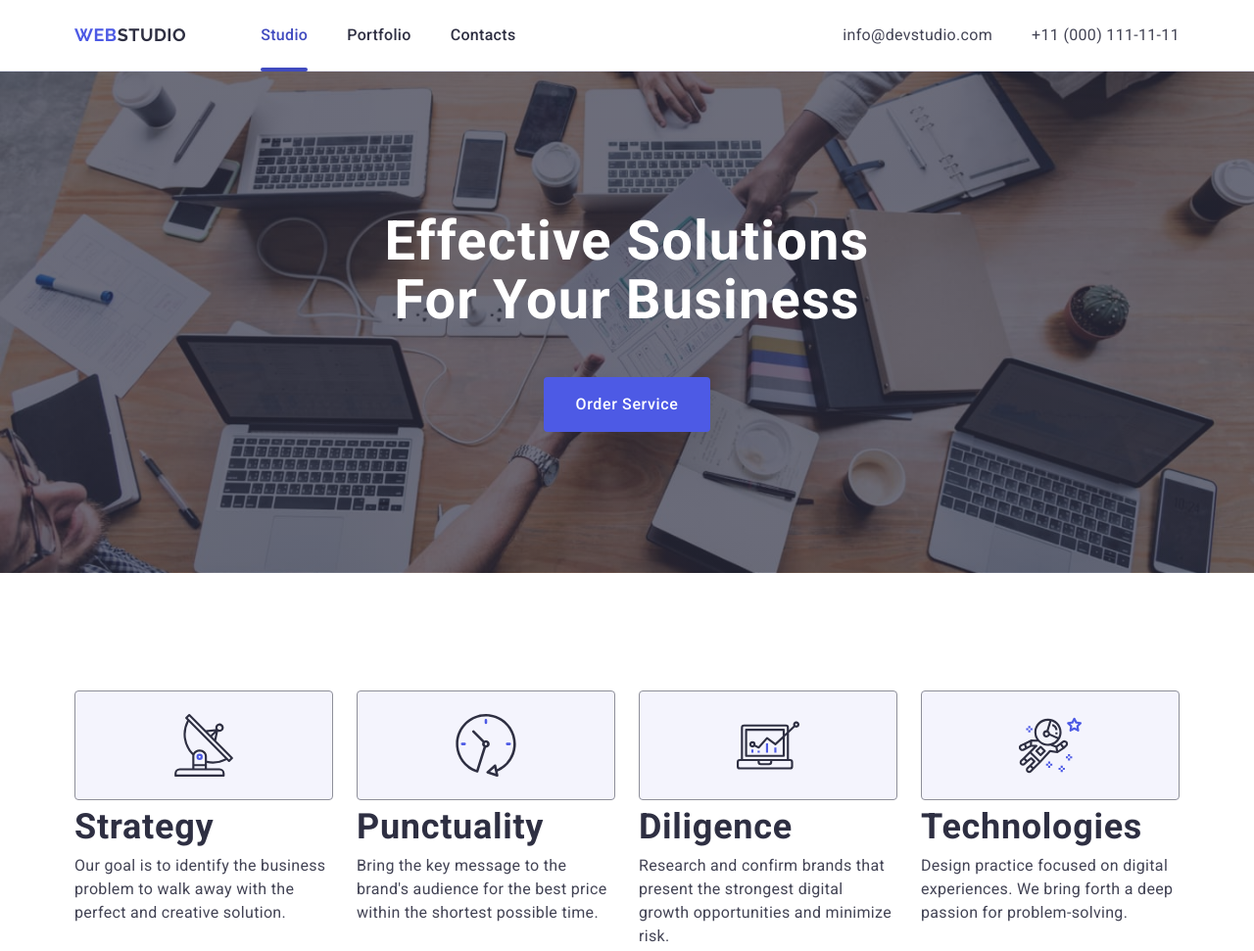
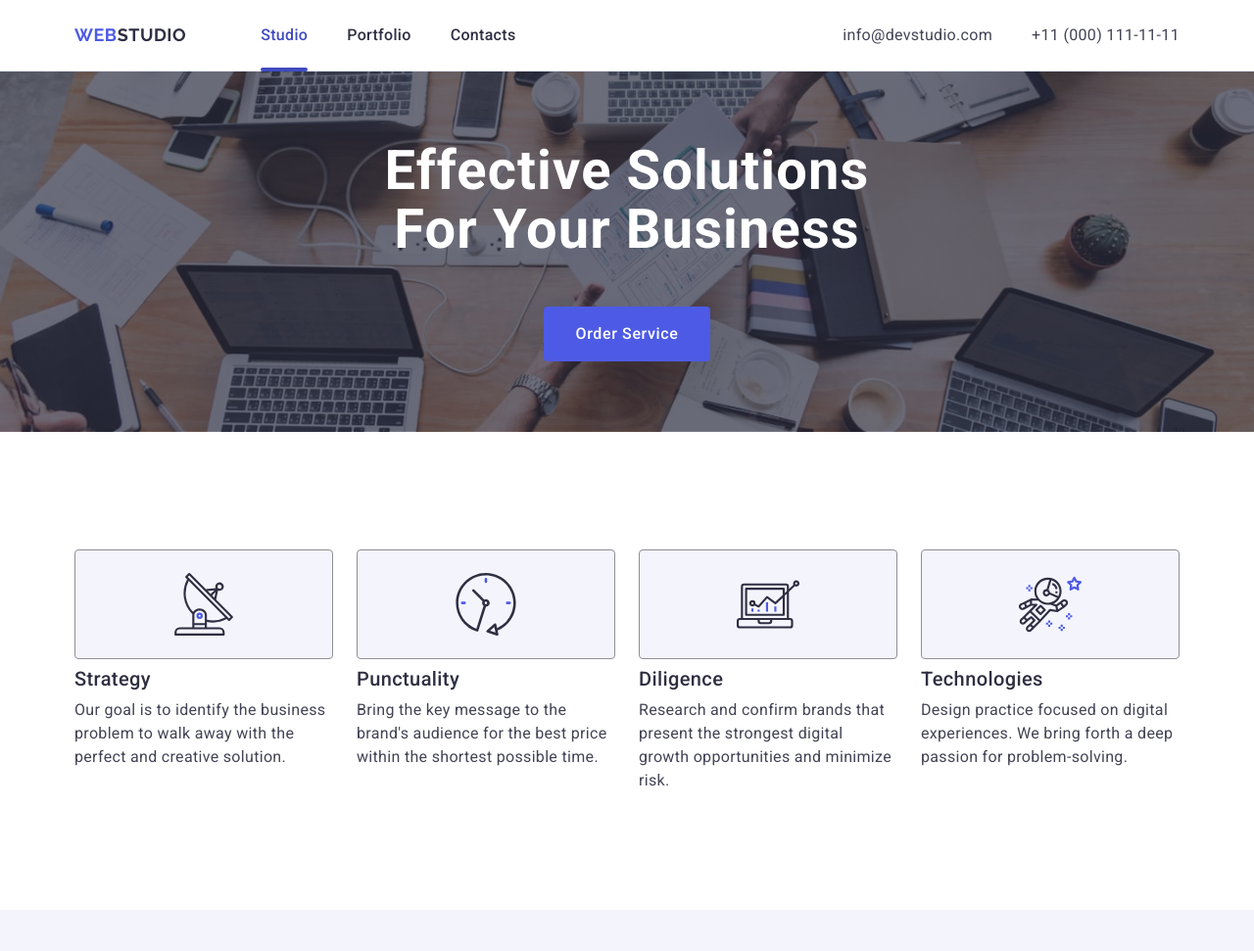
Before and after one commit to IrinaKataytseva/goit-markup-hw-06, a plain HTML site: page index.html in a window 1280 px wide. Shown: the top 971 px of the page at 98% size. Drawn offline with nearby package versions, Linux system fonts and the light colour scheme.

Commit message:
without 2-38

```diff
--- a/css/styles.css
+++ b/css/styles.css
@@ -299,8 +299,8 @@ h3 {
 
 .hero-container {
   display: flex;
-  padding-top: 72px;
-  padding-bottom: 72px;
+  /* padding-top: 72px;
+  padding-bottom: 72px; */
 
   /* padding-right: 331px;
 
@@ -486,7 +486,16 @@ button:focus {
   letter-spacing: 0.02em;
   text-transform: capitalize;
 }
+@media only screen and (min-width: 768px) {
+  .advantages-caption {
 
+font-size: 20px;
+
+font-weight: 500;
+line-height: 1.2; /* 120% */
+letter-spacing: 0.02em;
+  }
+}
 @media only screen and (min-width: 768px) {
   .advantages-caption {
     text-align: start;
@@ -531,10 +540,10 @@ line-height: 1.2; 120% */
   display: flex;
   flex-wrap: wrap;
   gap: 72px;
-}
+  justify-content: center;
 /* display: flex;
   gap: 24px; */
-
+}
 @media screen and (min-width: 768px) {
   /* Tablet devices */
   .ourteam-list {
@@ -794,7 +803,7 @@ margin-top: 32px;
   align-items: center;
   gap: 14px;
   /* gap: 24px; */
-  margin-top: 8px;
+  /* margin-top: 8px; */
 }
 .socials-item {
   width: 40px;
@@ -1089,7 +1098,7 @@ stroke: rgba(0, 0, 0, 0.10); */
 .form-icon {
   position: absolute;
   /* fill:#2E2F42; */
-  stroke: #2e2f42;
+  /* stroke: #2e2f42; */
   top: 50%;
   left: 16px;
   transform: translateY(-50%);
```
